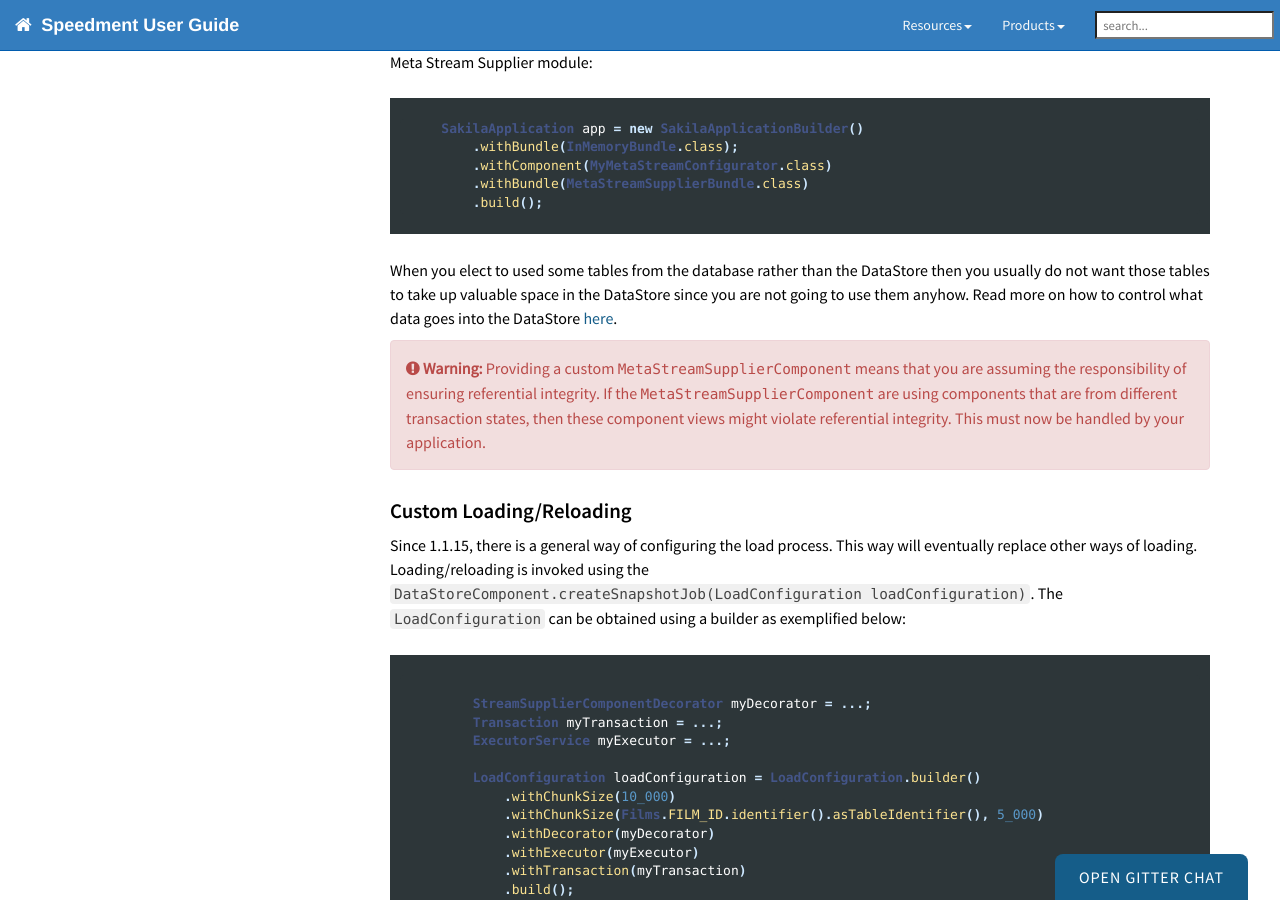
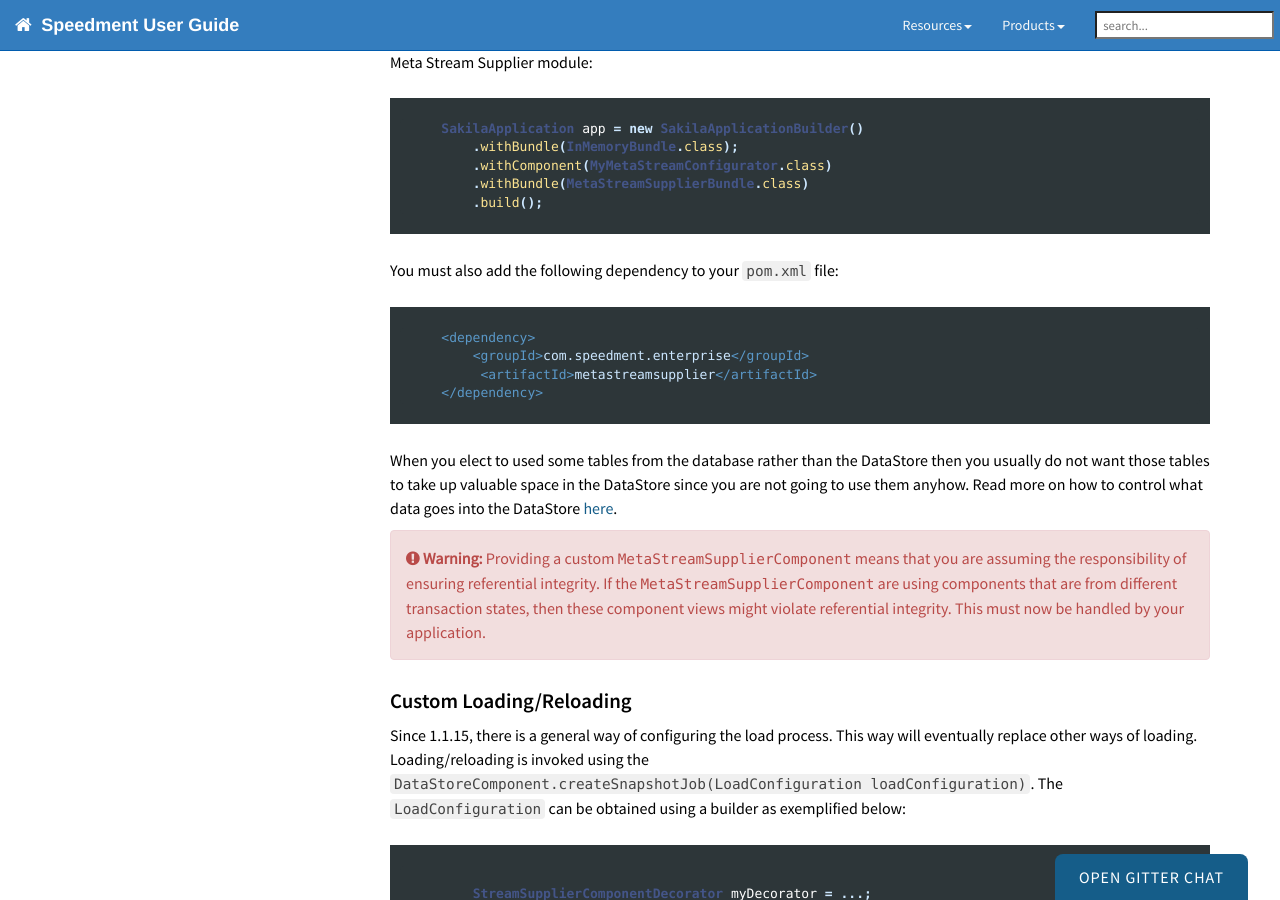
Before and after one commit to speedment/speedment-doc, a Jekyll site: the page built from pages/datastore.md, in a window 1280 px wide and 900 px high, scrolled down 4234 px. Built offline with Jekyll 4.4.1, drawn with Linux system fonts in a browser that asks for light colours; nearby versions of some CDN libraries; comment, search, counter and statistics services are not loaded.

Commit message:
Add dependency info

````diff
--- a/pages/datastore.md
+++ b/pages/datastore.md
@@ -162,6 +162,14 @@
         .withComponent(MyMetaStreamConfigurator.class)
         .withBundle(MetaStreamSupplierBundle.class)
         .build();
+```
+
+You must also add the following dependency to your `pom.xml` file:
+```xml
+    <dependency>
+        <groupId>com.speedment.enterprise</groupId>
+         <artifactId>metastreamsupplier</artifactId>
+    </dependency>
 ```
 
 When you elect to used some tables from the database rather than the DataStore then you usually do not want those tables to take up valuable space in the DataStore since you are not going to use them anyhow. Read more on how to control what data goes into the DataStore [here](#loadreload-individual-rows).
````
